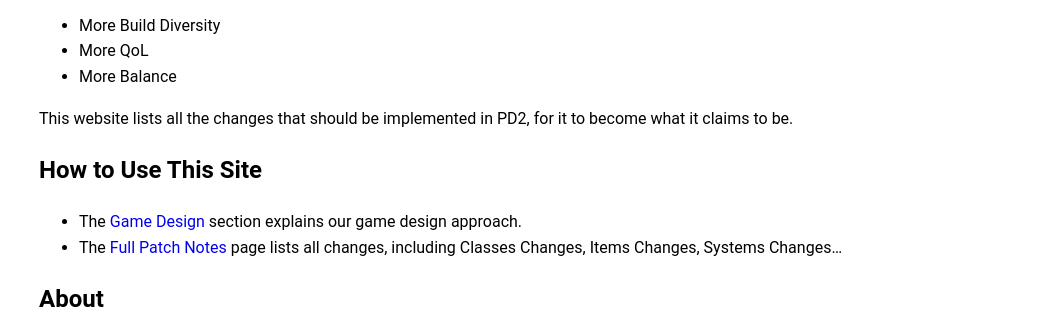
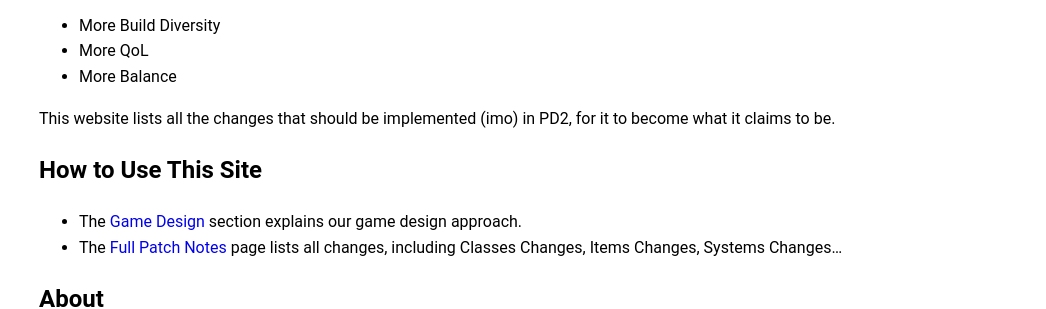
Before and after one commit to zagd3m/patchnotes, a Jekyll site: the page built from docs/index.md, in a window 1280 px wide. Shown: the part 191-500 px from the top of the page, without its empty margins (117-1163 px from the left). Built offline with Jekyll 4.4.1, drawn with Linux system fonts in a browser that asks for light colours.

Commit message:
Tiny changes.

```diff
--- a/docs/index.md
+++ b/docs/index.md
@@ -12,7 +12,7 @@
 - More QoL
 - More Balance
 
-This website lists all the changes that should be implemented in PD2, for it to become what it claims to be.
+This website lists all the changes that should be implemented (imo) in PD2, for it to become what it claims to be.
 
 ## How to Use This Site
 
```
Also changed, not shown: docs/_includes/patch-sections/systems_simplifying.md (+10 -10 lines).
